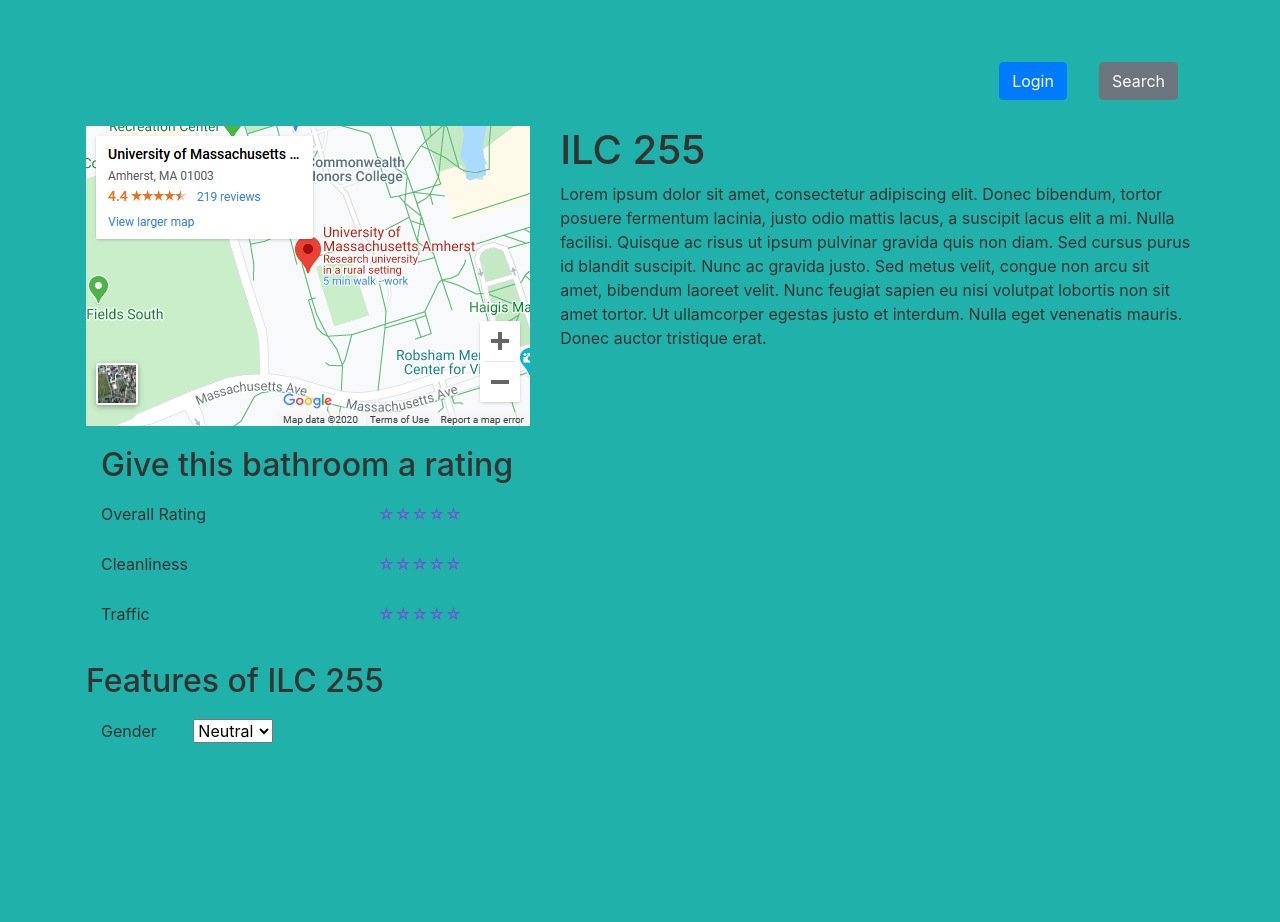
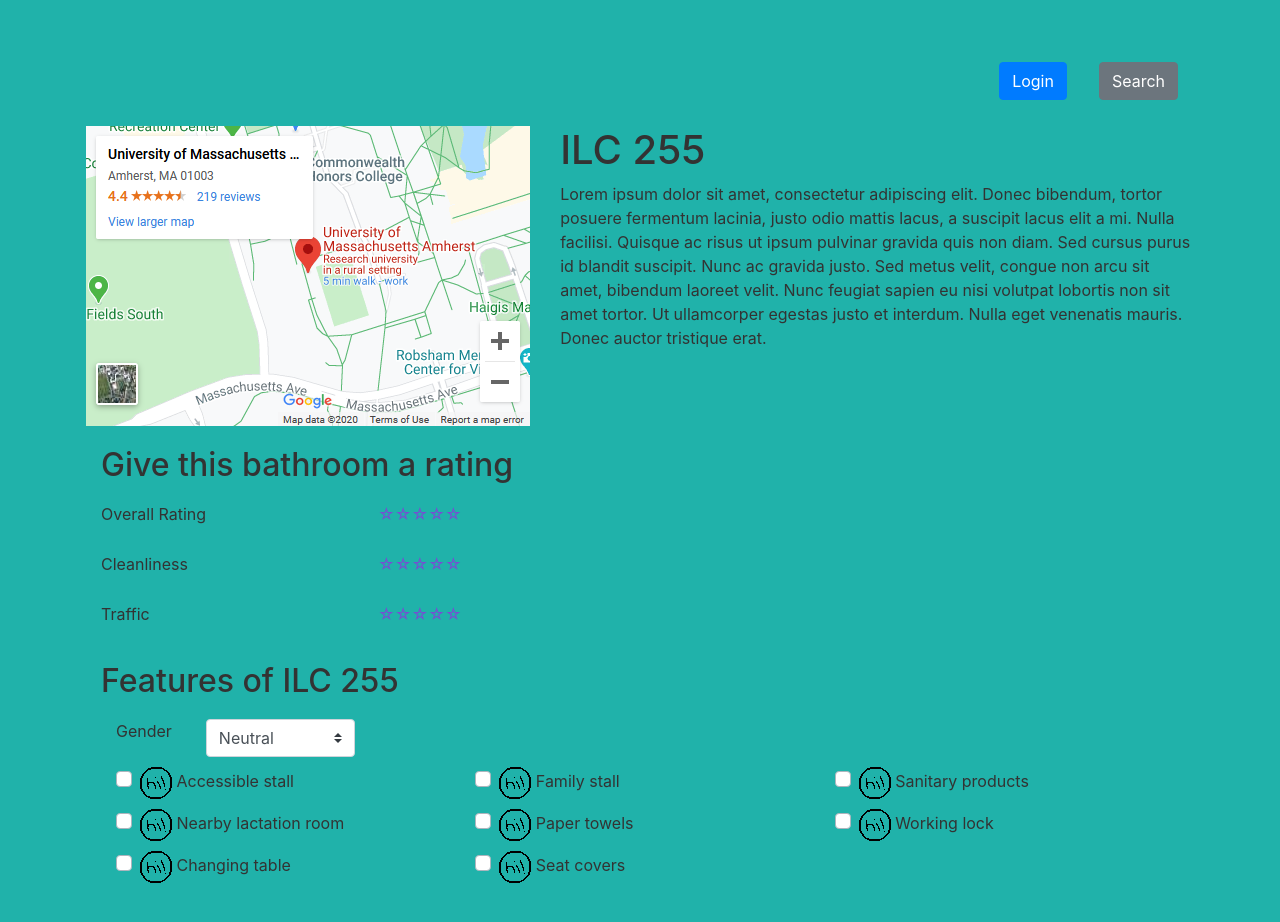
Before and after one commit to samdzie/cs326-final-alef, a plain HTML site: page static/update.html in a window 1280 px wide. Before the commit the page ends 817 px from the top, so only its background shows below. Drawn offline with nearby package versions, Linux system fonts and the light colour scheme.

Commit message:
added feature checkboxes and placeholder icons

```diff
--- a/static/update.html
+++ b/static/update.html
@@ -56,31 +56,80 @@
                         <p>&#9734&#9734&#9734&#9734&#9734</p>
                     </div>
                 </div>
-            </div>
                 <div class="container">
                     <div class="row">
                         <h2>Features of ILC 255</h2>
                         <!-- TODO This is also a variable in JS-->
                     </div>
-                <div class ="row">
+                    <div class="row">
                         <div class="col-sm-1">
                             <label for="choose_gender">Gender</label>
                         </div>
-                    <div class="col-sm-1">
-                        <select name ="Gender" id="choose_gender">
-                            <option value= "Neutral">Neutral</option>
-                            <option value= "Women">Women</option>
-                            <option value= "Men">Men</option>
+                        <div class="col-md-2">
+                            <select name="Gender" id="choose_gender" class="custom-select">
+                                <option value="Neutral">Neutral</option>
+                                <option value="Women">Women</option>
+                                <option value="Men">Men</option>
                             </select>
                         </div>
                     </div>
                     <div class="row">
                         <div class="col-md">
-
+                            <div class="custom-control custom-checkbox">
+                                <input class="custom-control-input" type="checkbox" value="" id="accessible">
+                                <label class="custom-control-label" for="accessible"> <img src="../assets/icon.png" alt="icon"> Accessible stall</label>
+                            </div>
+                        </div>
+                        <div class="col-md">
+                            <div class="custom-control custom-checkbox">
+                                <input class="custom-control-input" type="checkbox" value="" id="familystall">
+                                <label class="custom-control-label" for="familystall"> <img src="../assets/icon.png" alt="icon"> Family stall</label>
+                            </div>
+                        </div>
+                        <div class="col-md">
+                            <div class="custom-control custom-checkbox">
+                                <input class="custom-control-input" type="checkbox" value="" id="sanitaryproducts">
+                                <label class="custom-control-label" for="sanitaryproducts"> <img src="../assets/icon.png" alt="icon"> Sanitary products</label>
                             </div>
                         </div>
                     </div>
-
+                    <div class="row">
+                        <div class="col-md">
+                            <div class="custom-control custom-checkbox">
+                                <input class="custom-control-input" type="checkbox" value="" id="lactationroom">
+                                <label class="custom-control-label" for="lactationroom"> <img src="../assets/icon.png" alt="icon"> Nearby lactation room</label>
+                            </div>
+                        </div>
+                        <div class="col-md">
+                            <div class="custom-control custom-checkbox">
+                                <input class="custom-control-input" type="checkbox" value="" id="papertowels">
+                                <label class="custom-control-label" for="papertowels"> <img src="../assets/icon.png" alt="icon"> Paper towels</label>
+                            </div>
+                        </div>
+                        <div class="col-md">
+                            <div class="custom-control custom-checkbox">
+                                <input class="custom-control-input" type="checkbox" value="" id="workinglock">
+                                <label class="custom-control-label" for="workinglock"> <img src="../assets/icon.png" alt="icon"> Working lock</label>
+                            </div>
+                        </div>
+                    </div>
+                    <div class="row">
+                        <div class="col-md">
+                            <div class="custom-control custom-checkbox">
+                                <input class="custom-control-input" type="checkbox" value="" id="changingtable">
+                                <label class="custom-control-label" for="changingtable"> <img src="../assets/icon.png" alt="icon"> Changing table</label>
+                            </div>
+                        </div>
+                        <div class="col-md">
+                            <div class="custom-control custom-checkbox">
+                                <input class="custom-control-input" type="checkbox" value="" id="seatcovers">
+                                <label class="custom-control-label" for="seatcovers"> <img src="../assets/icon.png" alt="icon"> Seat covers</label>
+                            </div>
+                        </div>
+                        <div class="col-md"></div> <!-- To keep the columns in line -->
+                    </div>
+                </div>
+            </div>
 
         <script src="https://code.jquery.com/jquery-3.4.1.slim.min.js" integrity="sha384-J6qa4849blE2+poT4WnyKhv5vZF5SrPo0iEjwBvKU7imGFAV0wwj1yYfoRSJoZ+n" crossorigin="anonymous"></script>
         <script src="https://cdn.jsdelivr.net/npm/popper.js@1.16.0/dist/umd/popper.min.js" integrity="sha384-Q6E9RHvbIyZFJoft+2mJbHaEWldlvI9IOYy5n3zV9zzTtmI3UksdQRVvoxMfooAo" crossorigin="anonymous"></script>
```
Also changed, not shown: README.md. Lines whose indentation alone changed are shown as unchanged.
